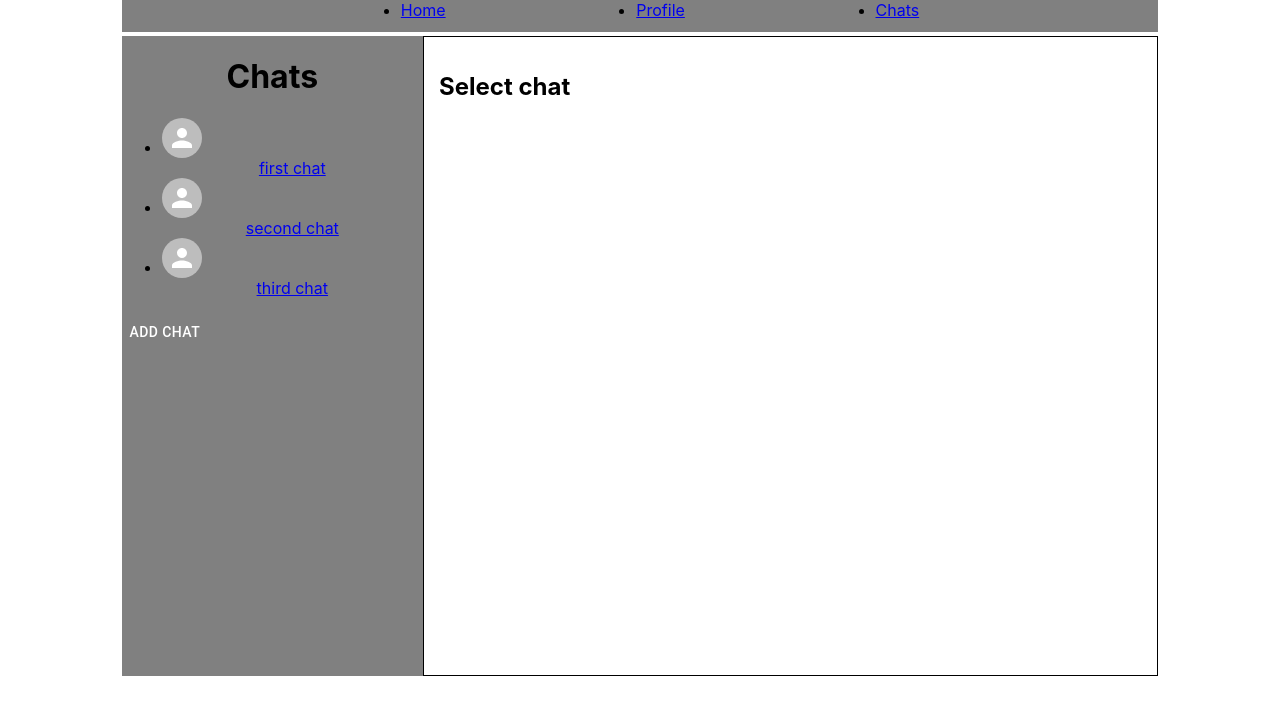
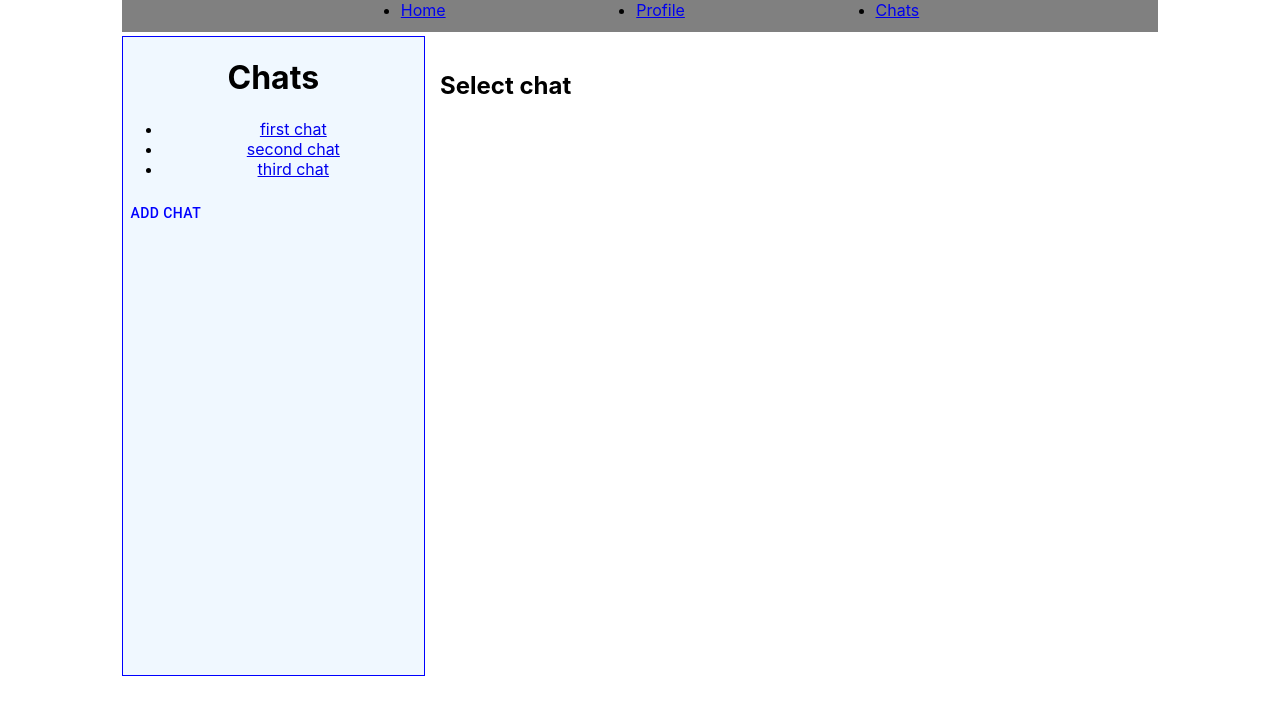
Before and after one commit to mikgir/react_lessons, a React (Create React App) app: page /chats in a window 1280 px wide. Shown: the top 714 px of the page. Built offline with nearby package versions, Linux system fonts and the light colour scheme.

Commit message:
hw lesson 4

```diff
--- a/src/App.css
+++ b/src/App.css
@@ -10,7 +10,6 @@
   flex-direction: column;
   justify-content: space-between;
   padding: 15px;
-  border: 1px solid black;
 }
 .messageForm {
   width: 70%;
--- a/src/components/pages/ChatList.jsx
+++ b/src/components/pages/ChatList.jsx
@@ -1,7 +1,7 @@
 import {useState} from "react";
 import {CHATS} from "../../utils/constants";
 import {Link, useParams} from "react-router-dom";
-import {Avatar, Button} from "@mui/material";
+import {Button} from "@mui/material";
 
 
 export const ChatList = () => {
@@ -11,33 +11,34 @@ export const ChatList = () => {
     const id = chatList.findIndex(x => x.id === chatId)
     return (
         <div style={{
-            height:'80vh',
+            height: '80vh',
             marginTop: '1rem',
             display: 'flex',
             flexDirection: 'row'
         }}>
             <div style={{
                 width: '30%',
-                backgroundColor: 'gray',
+                backgroundColor: 'aliceblue',
+                border: '1px solid blue'
             }}>
                 <h1 style={{
-                    textAlign:'center'
+                    textAlign: 'center'
                 }}>Chats</h1>
                 <ul style={{
-                    textAlign:'center'
+                    textAlign: 'center'
                 }}>
                     {chatList.map((chat, id) =>
-                        <li key={id}><Avatar/><Link to={`${id}`}>{chat.name}</Link></li>
+                        <li key={id}><Link to={`${id}`}>{chat.name}</Link></li>
                     )}
                 </ul>
-                <Button style={{color:'white'}} onClick={()=>{
-                    setChatList([...chatList,{id: id+1, name: 'newChat', messages: []}])
+                <Button style={{color: 'blue'}} onClick={() => {
+                    setChatList([...chatList, {id: id + 1, name: 'newChat', messages: []}])
                 }}>add chat</Button>
             </div>
             <div className={'chat_field'}>
                 {
                     chatId && chatList[chatId] ? <div>
-                        {chatList[chatId].messages.map((msg,idx)=>
+                        {chatList[chatId].messages.map((msg, idx) =>
                             <p key={idx}>{msg}</p>
                         )}
                     </div> : <h2>Select chat</h2>
```
